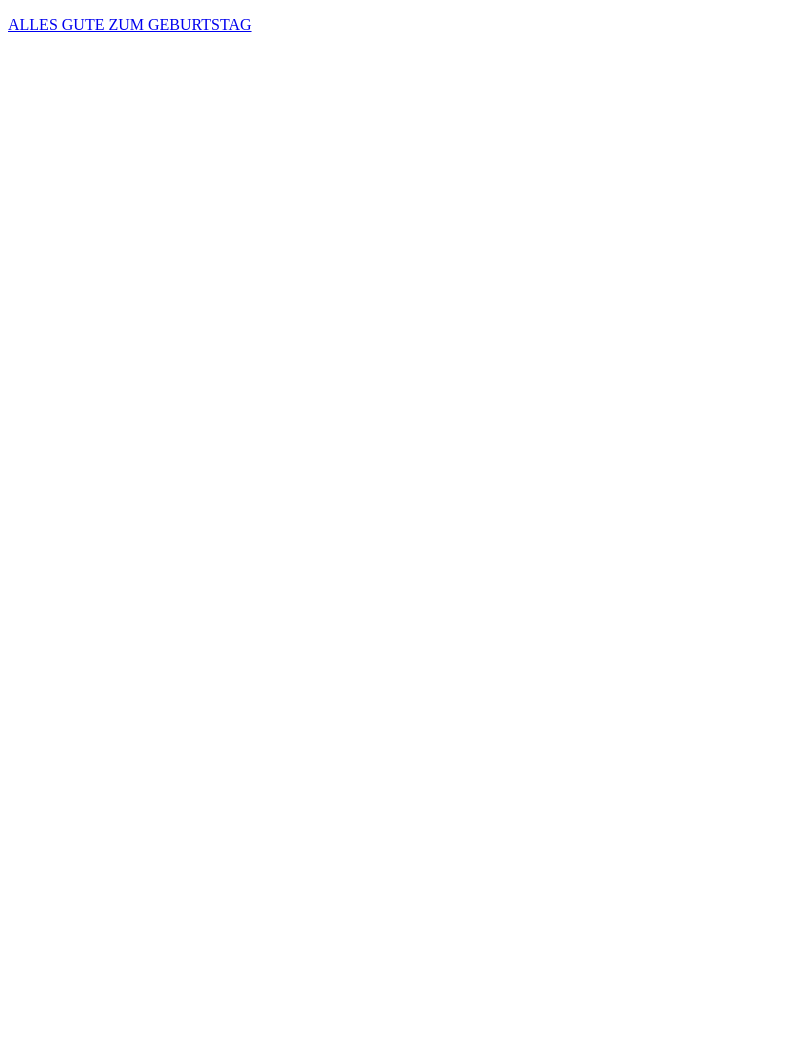
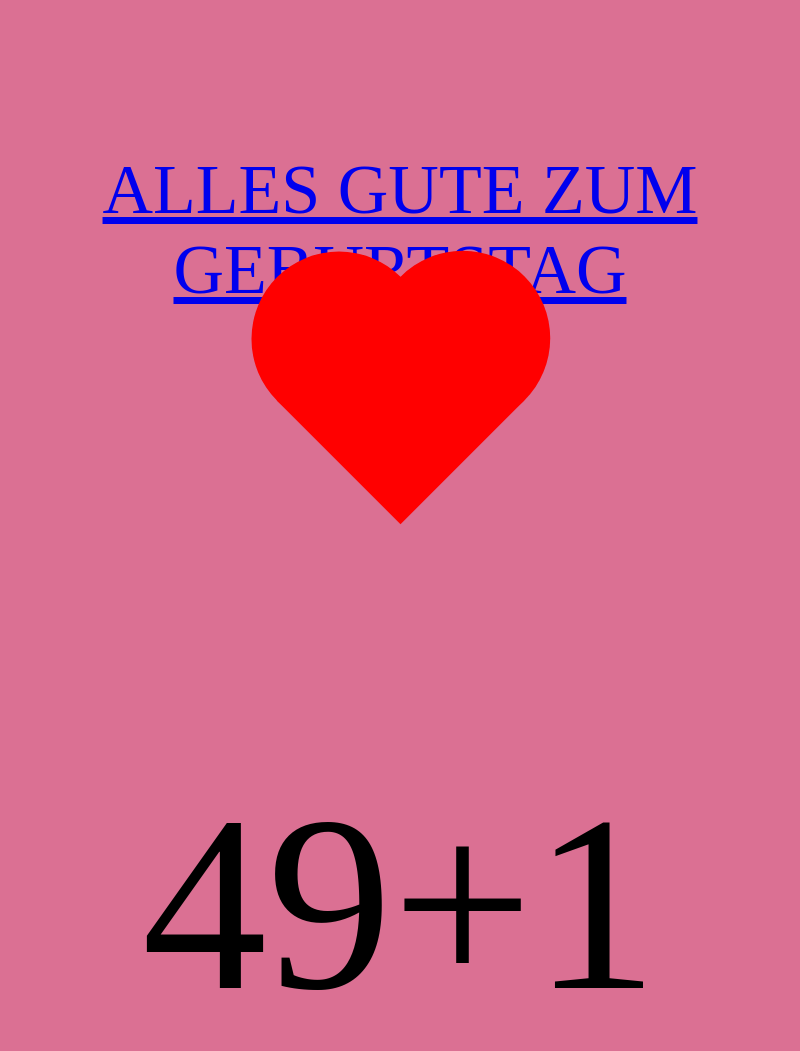
Before and after one commit to infinte15/zeugnis, an Electron app: page index.html in a window 800 px wide. Before the commit the page ends 800 px from the top, so only its background shows below. Drawn offline with Linux system fonts and the light colour scheme.

Commit message:
Startpage UI

```diff
--- /dev/null
+++ b/index.css
@@ -0,0 +1,48 @@
+body {
+    background-color: palevioletred;
+    font-size: 70px;
+    text-align: center;
+    margin-top: 150px;
+}
+
+div{
+    font-size: 250px;
+    margin-top: 450px;
+
+}
+
+.heart{
+    position: absolute;
+    align-items: left;
+    margin: auto;
+    top: 0;
+    right: 0;
+    left: 0;
+    bottom: 0;
+    background-color: red;
+    height: 175px;
+    width: 175px;
+    transform: rotate(-45deg);
+}
+
+.heart::after{
+    background-color: red;
+    content:"";
+    border-radius: 50%;
+    position: absolute;
+    height: 175px;
+    width: 175px;
+    top: 0px;
+    left: 87.5px
+}
+
+.heart::before{
+    background-color: red;
+    content:"";
+    border-radius: 50%;
+    position: absolute;
+    height: 175px;
+    width: 175px;
+    top: -87.5px;
+    left: 0px
+}
--- a/index.html
+++ b/index.html
@@ -10,9 +10,14 @@
       http-equiv="X-Content-Security-Policy"
       content="default-src 'self'; script-src 'self'"
     />
+    <link rel="stylesheet" href="index.css">
+  </head>
 
-  </head>
-    <p><a href="blume.html">ALLES GUTE ZUM GEBURTSTAG</a></p>
   <body>
+      <p><a href="blume.html">ALLES GUTE ZUM GEBURTSTAG</a></p>
+    <div>
+      <p>49+1</p>
+    </div>
+    <div class='heart'></div>
   </body>
 </html>
```
